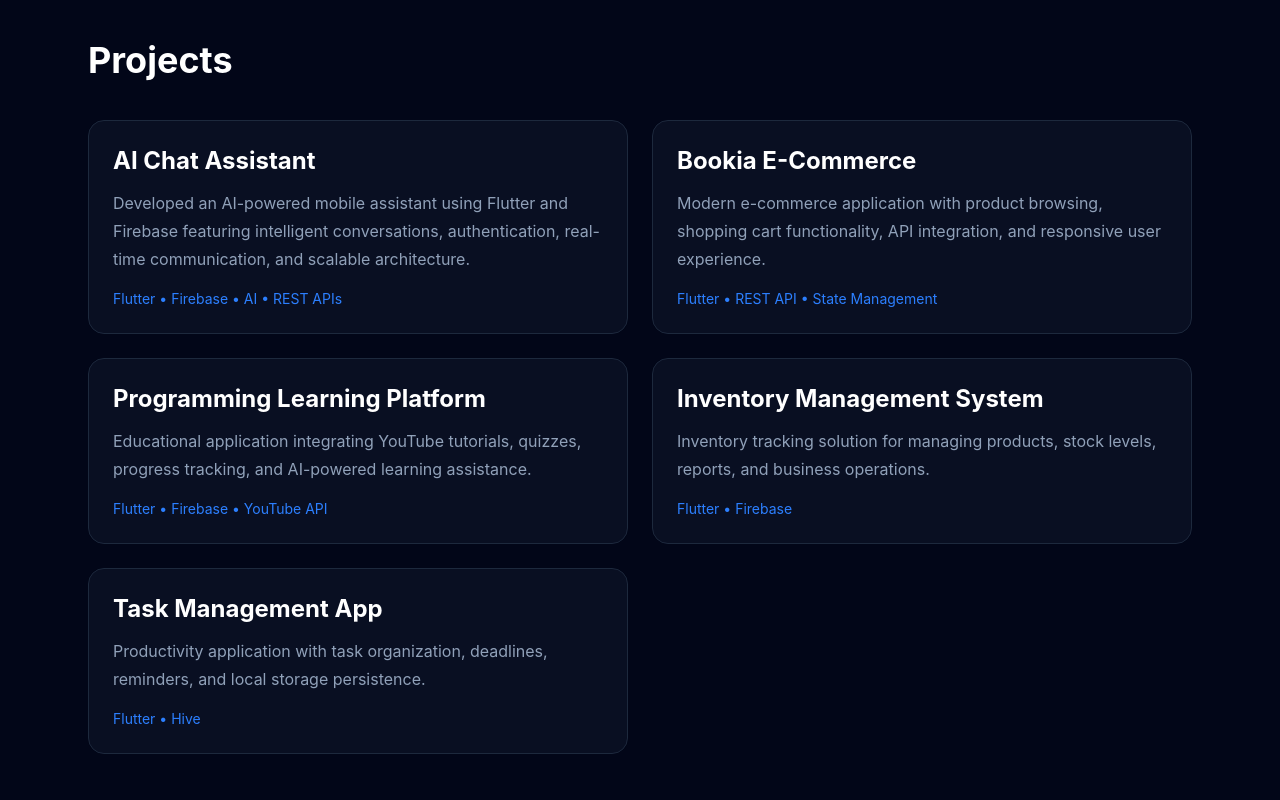
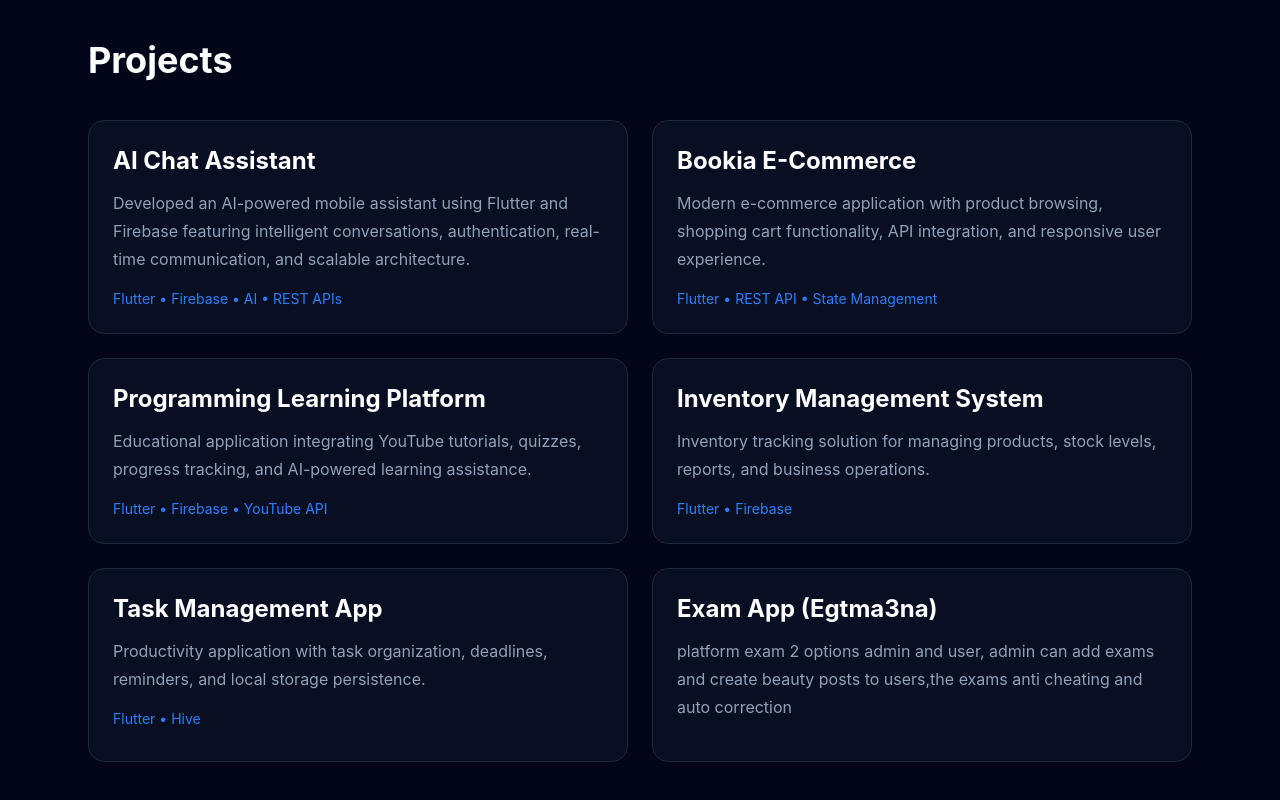
Before and after one commit to johnadelm23-beep/myProtofolio, a React (Vite) app: page / in a window 1280 px wide. Shown: the part 1896-2696 px from the top of the page. Built offline with nearby package versions, Linux system fonts and the light colour scheme.

Commit message:
add exam app

```diff
--- a/src/App.jsx
+++ b/src/App.jsx
@@ -11,6 +11,7 @@ import {
   FiMail,
   FiDownload,
 } from "react-icons/fi";
+import { title } from "framer-motion/client";
 
 export default function App() {
   const [dark, setDark] = useState(true);
@@ -52,6 +53,11 @@ export default function App() {
       description:
         "Productivity application with task organization, deadlines, reminders, and local storage persistence.",
       tech: "Flutter • Hive",
+    },
+    {
+      title: "Exam App (Egtma3na)",
+      description:
+        "platform exam 2 options admin and user, admin can add exams and create beauty posts to users,the exams anti cheating and auto correction ",
     },
   ];
 
@@ -191,7 +197,7 @@ export default function App() {
       <section className="max-w-6xl mx-auto px-6 py-10">
         <div className="grid grid-cols-2 md:grid-cols-4 gap-6">
           {[
-            { number: "5+", label: "Projects" },
+            { number: "6+", label: "Projects" },
             { number: "2+", label: "Years Learning" },
             { number: "10+", label: "Technologies" },
             { number: "100%", label: "Passion" },
```
